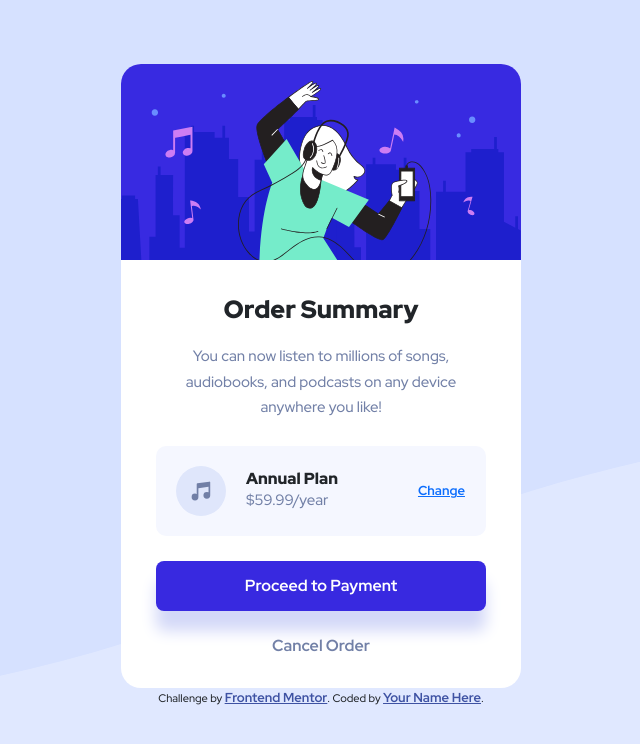
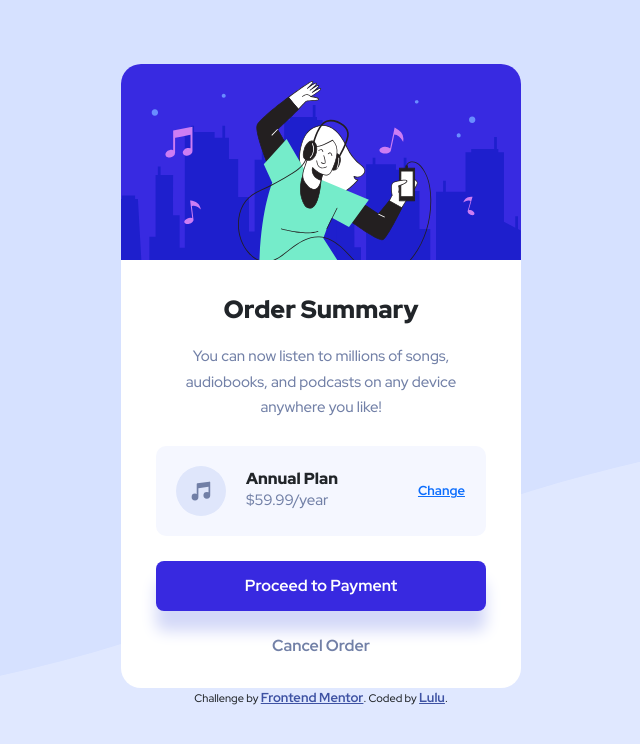
Before and after one commit to lulublake/FEM-order-summary, a plain HTML site: page index.html in a window 1280 px wide. Shown: the whole page, without its empty margins (319-959 px from the left). Drawn offline with nearby package versions, Linux system fonts and the light colour scheme.

Commit message:
Updated index.html

```diff
--- a/index.html
+++ b/index.html
@@ -64,7 +64,7 @@
 
   <div class="attribution">
     Challenge by <a href="https://www.frontendmentor.io?ref=challenge" target="_blank">Frontend Mentor</a>.
-    Coded by <a href="#">Your Name Here</a>.
+    Coded by <a href="https://www.frontendmentor.io/profile/lulublake">Lulu</a>.
   </div>
 </body>
 </html>
```
